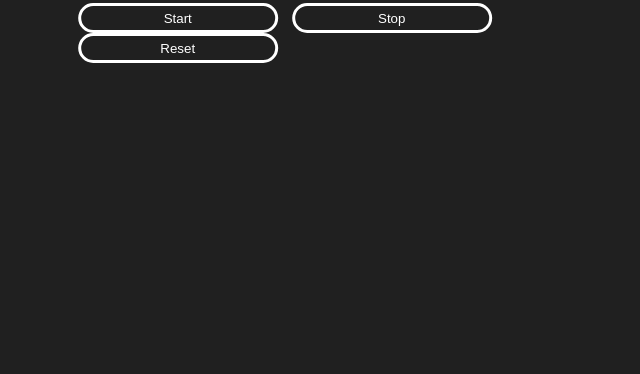
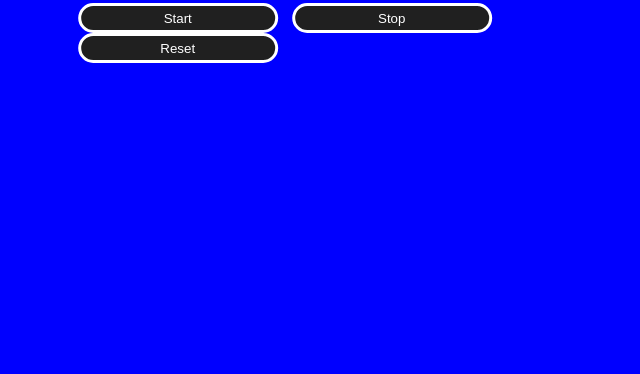
Before and after one commit to nawab312/stopwatch, a plain HTML site: page index.html in a window 1280 px wide. Shown: the part 426-800 px from the top of the page, without its empty margins (251-891 px from the left). Drawn offline with Linux system fonts and the light colour scheme.

Commit message:
bg color to blue

```diff
--- a/style.css
+++ b/style.css
@@ -1,5 +1,5 @@
 body {
-    background: #202020;
+    background: blue;
     color: white;
 }
 
```
